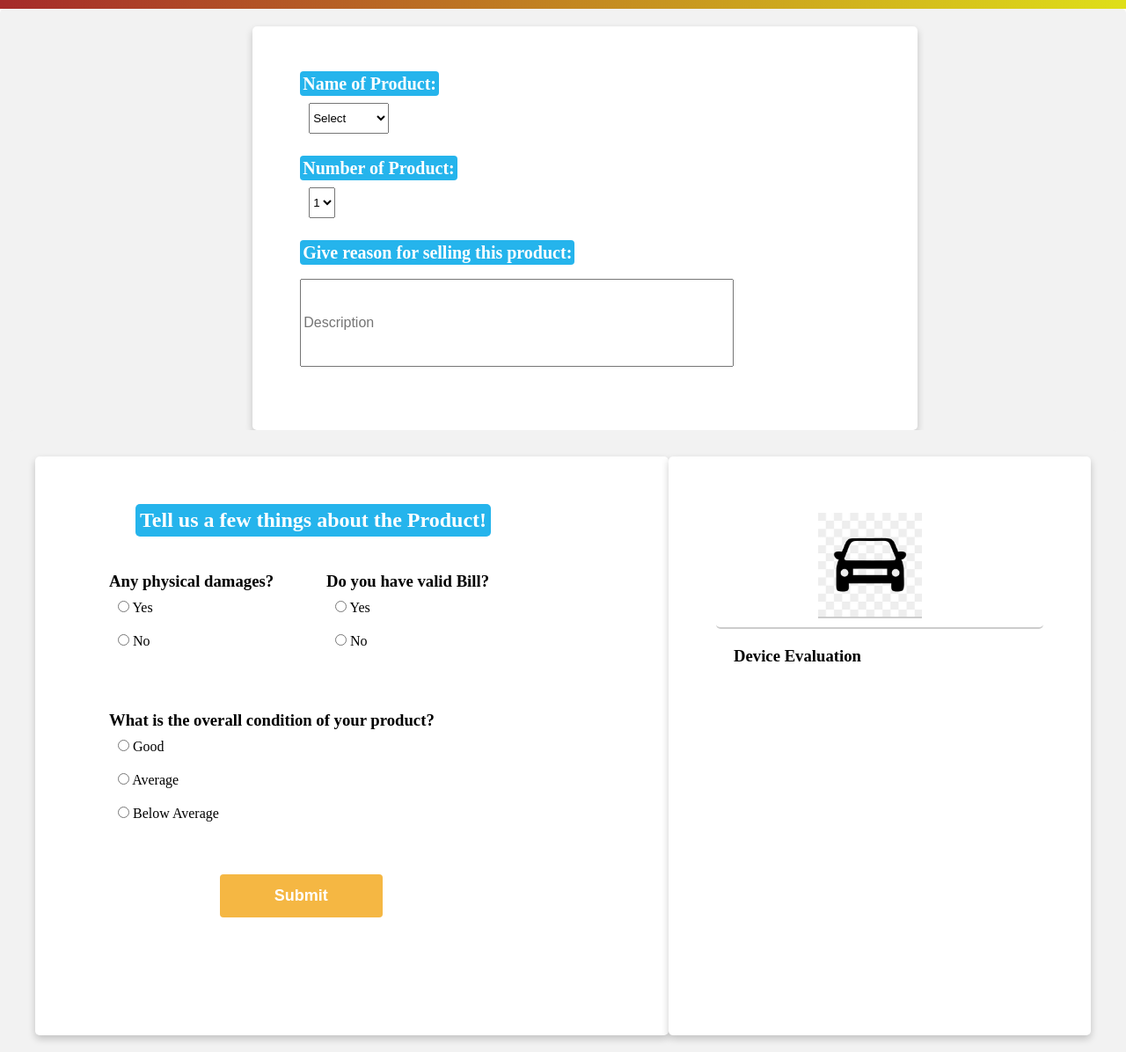
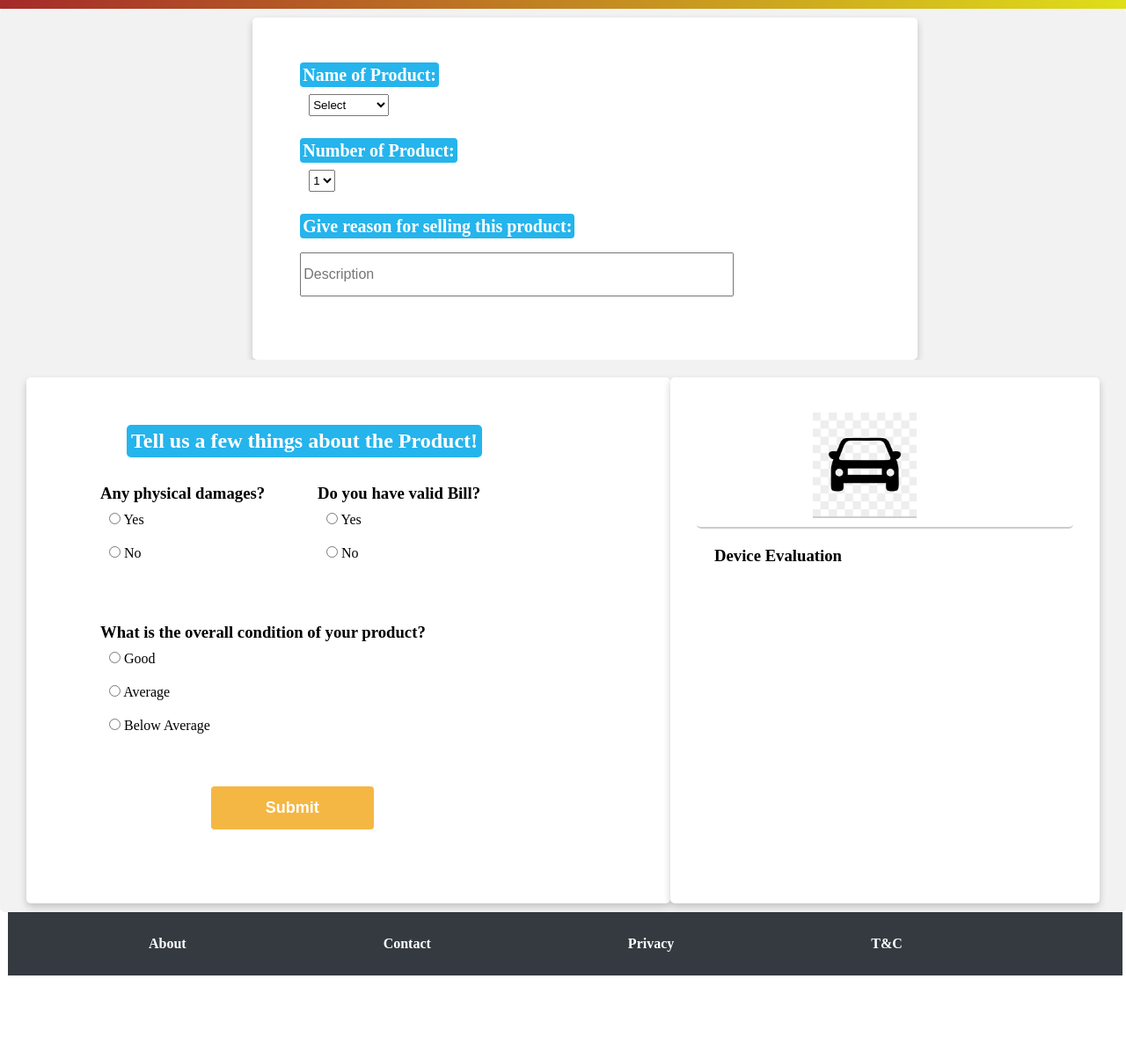
Before and after one commit to coder2800/flex-shop, a plain HTML site: page SellerPage2.html in a window 1280 px wide. Shown: the part 104-1300 px from the top of the page at 88% size. After the commit the page ends 1213 px from the top, so only its background shows below. Drawn offline with Linux system fonts and the light colour scheme.

Commit message:
changed footer

```diff
--- a/style-SellerPage2.css
+++ b/style-SellerPage2.css
@@ -93,7 +93,7 @@ a {
 
 .container2 .card {
     margin-left: 22%;
-    margin-top: 10px;
+    margin-top: 0px;
     width: 60%;
     box-shadow: 0 4px 8px 0 rgba(0, 0, 0, 0.2);
     /* display: flex;*/
@@ -101,10 +101,11 @@ a {
     /* align-items: flex-start; */
     padding: 54px;
     /* background-color: #f2f2f2;*/
+    margin-bottom: 0px;
 }
 
 #description {
-    height: 100px;
+    height: 50px;
     font-size: 12pt;
 }
 
@@ -119,14 +120,15 @@ a {
 }
 
 .custom-select select {
-    height: 35px;
+    height: 25px;
 }
 
 /* -------------------------card-over------------------------ */
 
 .inside-container2 {
     /* margin: 10px; */
-    padding: 30px;
+    padding: 20px;
+    padding-bottom: 0%;
     /* margin-top: 0px; */
 }
 
@@ -138,7 +140,7 @@ a {
     color: white;
     border-radius: 5px;
     padding: 5px;
-    margin-bottom: 10px;
+    margin-bottom: 0px;
 }
 
 .inside-container2 .card1 {
@@ -160,6 +162,7 @@ input[type=submit] {
     color: white;
     padding: 14px 20px;
     margin: 50px 34%;
+    margin-bottom: 0px;
     border: none;
     border-radius: 4px;
     cursor: pointer;
@@ -179,7 +182,8 @@ input[type=submit]:hover {
     /* display: flex;*/
     /* flex-wrap: wrap; */
     /* align-items: flex-start; */
-    padding: 54px;
+    padding: 30px;
+    padding-bottom: 0px;
 }
 
 .inside-container2 {
@@ -190,6 +194,7 @@ input[type=submit]:hover {
     height: 120px;
     margin-right: 10px;
     margin-left: 30%;
+    margin-bottom: 0px;
     border-bottom: 2px #cccccc solid;
 }
 
@@ -200,21 +205,22 @@ input[type=submit]:hover {
 
 .card2 h3 {
     margin: 20px;
+    margin-bottom: 0px;
 }
 
 /* --------------------------------footer-start------------------------------------------ */
 
 .footer {
-    position: absolute;
-    top: 176%;
+    /* position: absolute;
+    top: 176%; */
     border-radius: 0%;
-    margin-top: 3%;
+    margin-top: 0px;
     margin-bottom: 0%;
-    margin-left: 0%;
+    margin-left: 0.7%;
     display: flex;
     align-items: center;
-    width: 100%;
-    height: 12%;
+    width: 99%;
+    height: 10%;
     background-color: #343a40;
 }
 
@@ -224,9 +230,9 @@ input[type=submit]:hover {
 
 .footer ul li {
     display: inline-block;
-    padding: 115px;
-    padding-top: 0px;
-    padding-bottom: 0px;
+    padding: 110px;
+    padding-top: 17px;
+    padding-bottom: 17px;
     margin: 0px;
     /* text-decoration: underline; */
     /* border-bottom: 1px solid white; */
```
Also changed, not shown: Devansh-new/main_page.html (+3 -3 lines).
